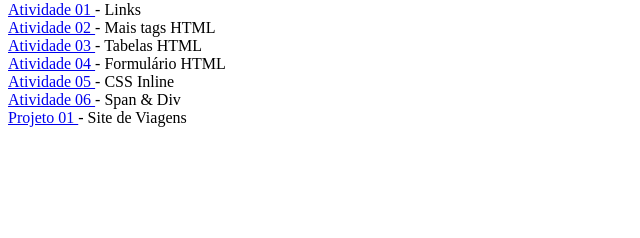
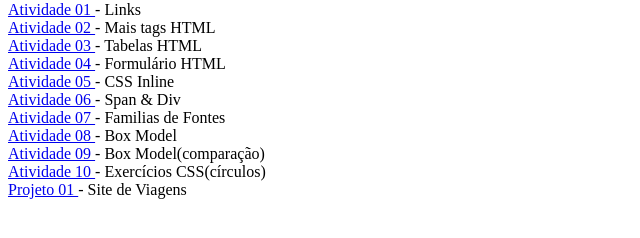
Before and after one commit to xbeastgameplay/ifintroweb, a plain HTML site: page index.html in a window 1280 px wide. Shown: the part 124-362 px from the top of the page, without its empty margins (0-640 px from the left). Drawn offline with Linux system fonts and the light colour scheme.

Commit message:
Update index.html

```diff
--- a/index.html
+++ b/index.html
@@ -12,6 +12,10 @@
     <a href="04">Atividade 04 </a> - Formulário HTML <br>
     <a href="05">Atividade 05 </a> - CSS Inline <br>
     <a href="06">Atividade 06 </a> - Span & Div <br>
+    <a href="07">Atividade 07 </a> - Familias de Fontes <br>
+    <a href="08">Atividade 08 </a> - Box Model <br>
+    <a href="09">Atividade 09 </a> - Box Model(comparação) <br>
+    <a href="10">Atividade 10 </a> - Exercícios CSS(círculos) <br>
     <a href="projeto01">Projeto 01 </a> - Site de Viagens <br>
 </body>
 </html>
```
